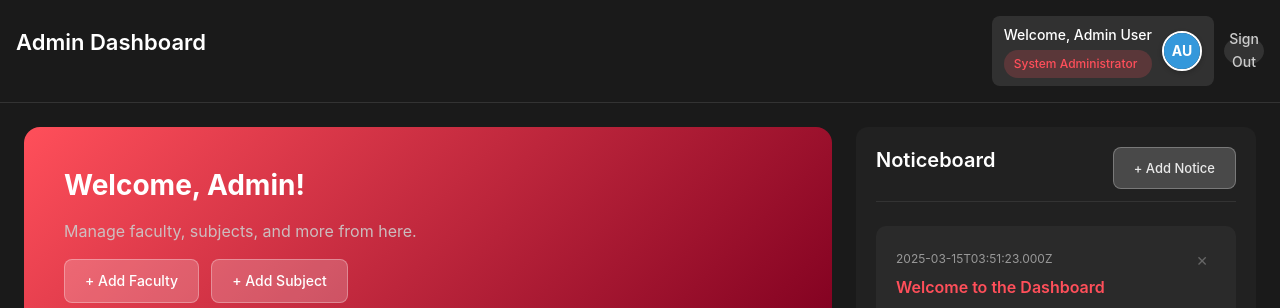
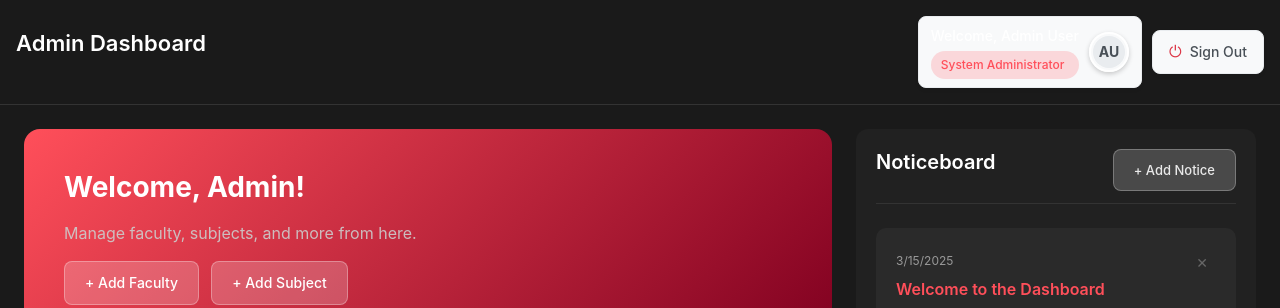
Before and after one commit to nidhidattani13/Feedback_system, a React (Vite) app in the folder Frontend/frontend/: page /feedback-system/admin-dashboard in a window 1280 px wide. Shown: the top 308 px of the page. Built offline with nearby package versions, Linux system fonts and the light colour scheme; no server answers.

Commit message:
SignoutAdmin

```diff
--- a/Frontend/frontend/src/Pages/AdminDashboard.jsx
+++ b/Frontend/frontend/src/Pages/AdminDashboard.jsx
@@ -1,7 +1,7 @@
 import React, { useState, useEffect } from "react";
 import { motion, AnimatePresence } from "framer-motion";
 import "../styles/AdminDashboard.css";
-import AdminProfile from "./AdminProfile"; // Import the AdminProfile component
+import AdminProfile from "./AdminProfile";
 
 const AdminDashboard = () => {
   const [subjects, setSubjects] = useState([]);
@@ -21,19 +21,7 @@ const AdminDashboard = () => {
   const [expandedFaculty, setExpandedFaculty] = useState(null);
   const [showProfileModal, setShowProfileModal] = useState(false);
   const [userData, setUserData] = useState(null);
-
-  // Signout function
-  const handleSignout = async () => {
-    try {
-      const { error } = await supabase.auth.signOut();
-      if (error) throw error;
-      localStorage.removeItem('userData');
-      window.location.href = '/login';
-    } catch (err) {
-      console.error('Signout error:', err);
-      alert('Error signing out. Please try again.');
-    }
-  };
+  const [showSignoutModal, setShowSignoutModal] = useState(false);
 
   // Sample admin data for the profile
   const adminData = {
@@ -159,7 +147,7 @@ const AdminDashboard = () => {
           id: savedNotice.id,
           date: savedNotice.date,
           title: savedNotice.title,
-          text: savedNotice.text || newNotice // Fallback to form input if text is missing
+          text: savedNotice.text || newNotice
         };
 
         setNotices([newNoticeForState, ...notices]);
@@ -175,7 +163,6 @@ const AdminDashboard = () => {
       }
     }
   };
-
 
   const handleRemoveNotice = (index) => {
     const updatedNotices = [...notices];
@@ -239,9 +226,23 @@ const AdminDashboard = () => {
     }
   };
 
-  // Toggle profile modal
-  const toggleProfileModal = () => {
-    setShowProfileModal(!showProfileModal);
+  const handleSignout = () => {
+    setShowSignoutModal(true);
+  };
+
+  const confirmSignout = async () => {
+    try {
+      // In a real app, you would call your authentication service here
+      // For example with Supabase:
+      // const { error } = await supabase.auth.signOut();
+      // if (error) throw error;
+
+      localStorage.removeItem('userData');
+      window.location.href = '/login';
+    } catch (err) {
+      console.error('Signout error:', err);
+      alert('Error signing out. Please try again.');
+    }
   };
 
   return (
@@ -254,7 +255,7 @@ const AdminDashboard = () => {
               <div
                 className="user-info-compact"
                 onClick={() => setShowProfileModal(true)}
-    style={{ cursor: 'pointer' }} // Add cursor style here
+                style={{ cursor: 'pointer' }}
               >
                 <div className="profile-info-container">
                   <span className="welcome-text">Welcome, {userData.name || "Admin"}</span>
@@ -280,8 +281,12 @@ const AdminDashboard = () => {
                 </div>
               </div>
             )}
-            <button className="control-btn" onClick={handleSignout}>
-              Sign Out
+            <button
+              className="signout-btn"
+              onClick={handleSignout}
+            >
+              <span className="signout-icon">⏻</span>
+              <span className="signout-text">Sign Out</span>
             </button>
           </div>
         </header>
@@ -527,7 +532,7 @@ const AdminDashboard = () => {
                     notices.map((notice, index) => (
                       <div key={index} className="notice-item">
                         <div className="notice-header">
-                          <div className="notice-date">{notice.date}</div>
+                          <div className="notice-date">{new Date(notice.date).toLocaleDateString()}</div>
                           <button
                             className="notice-remove-btn"
                             onClick={() => handleRemoveNotice(index)}
@@ -536,7 +541,7 @@ const AdminDashboard = () => {
                           </button>
                         </div>
                         <h3 className="notice-title">{notice.title}</h3>
-                        <p className="notice-text">{notice.text}</p>
+                        <p className="notice-text">{notice.text || notice.content}</p>
                       </div>
                     ))
                   ) : (
@@ -656,6 +661,13 @@ const AdminDashboard = () => {
         )}
       </AnimatePresence>
 
+      {/* Profile Modal */}
+      <AdminProfile
+        isOpen={showProfileModal}
+        onClose={() => setShowProfileModal(false)}
+        initialData={adminData}
+      />
+
       {/* Notice Modal */}
       <AnimatePresence>
         {showNoticeModal && (
@@ -705,12 +717,40 @@ const AdminDashboard = () => {
         )}
       </AnimatePresence>
 
-      {/* Profile Modal */}
-      <AdminProfile
-        isOpen={showProfileModal}
-        onClose={() => setShowProfileModal(false)}
-        initialData={adminData}
+      {/* Signout Confirmation Modal */}
+      <AnimatePresence>
+        {showSignoutModal && (
+          <>
+            <motion.div
+              className="overlay"
+              initial={{ opacity: 0 }}
+              animate={{ opacity: 1 }}
+              exit={{ opacity: 0 }}
+              onClick={() => setShowSignoutModal(false)}
             />
+            <motion.div
+              className="modal-container signout-modal"
+              initial={{ opacity: 0, scale: 0.9 }}
+              animate={{ opacity: 1, scale: 1 }}
+              exit={{ opacity: 0, scale: 0.9 }}
+            >
+              <h2 className="modal-heading">Sign Out</h2>
+              <p className="signout-message">Are you sure you want to sign out?</p>
+              <div className="button-container">
+                <button onClick={confirmSignout} className="confirm-button signout-confirm">
+                  Yes, Sign Out
+                </button>
+                <button
+                  onClick={() => setShowSignoutModal(false)}
+                  className="cancel-button"
+                >
+                  Cancel
+                </button>
+              </div>
+            </motion.div>
+          </>
+        )}
+      </AnimatePresence>
     </div>
   );
 };
--- a/Frontend/frontend/src/styles/AdminDashboard.css
+++ b/Frontend/frontend/src/styles/AdminDashboard.css
@@ -907,3 +907,135 @@
   align-items: center;
   justify-content: center;
 }
+/* Add these styles to your AdminDashboard.css file */
+
+/* Updated header controls */
+.header-controls {
+  display: flex;
+  align-items: center;
+  gap: 16px;
+}
+
+/* Improved user info compact styling with red accent */
+.user-info-compact {
+  display: flex;
+  align-items: center;
+  gap: 10px;
+  background-color: #f8f9fa;
+  border-radius: 8px;
+  padding: 8px 12px;
+  border: 1px solid #e9ecef;
+  box-shadow: 0 2px 4px rgba(0, 0, 0, 0.05);
+  transition: all 0.2s ease;
+  position: relative;
+}
+
+.user-info-compact:hover {
+  box-shadow: 0 4px 8px rgba(0, 0, 0, 0.1);
+  border-color: #dc3545;
+}
+
+.user-info-compact::after {
+  content: '';
+  position: absolute;
+  bottom: -2px;
+  left: 0;
+  width: 100%;
+  height: 2px;
+  background: linear-gradient(to right, #dc3545, #f9858b);
+  opacity: 0;
+  transition: opacity 0.2s ease;
+}
+
+.user-info-compact:hover::after {
+  opacity: 1;
+}
+
+/* Updated avatar mini with red border on hover */
+.avatar-placeholder-mini {
+  width: 32px;
+  height: 32px;
+  border-radius: 50%;
+  background-color: #e9ecef;
+  display: flex;
+  align-items: center;
+  justify-content: center;
+  font-weight: bold;
+  color: #495057;
+  transition: all 0.2s ease;
+  border: 2px solid transparent;
+}
+
+.user-info-compact:hover .avatar-placeholder-mini {
+  border-color: #dc3545;
+  background-color: #f8f9fa;
+}
+
+/* New signout button styling */
+.signout-btn {
+  display: flex;
+  align-items: center;
+  gap: 6px;
+  background-color: #f8f9fa;
+  border: 1px solid #e9ecef;
+  padding: 8px 16px;
+  border-radius: 8px;
+  font-weight: 500;
+  cursor: pointer;
+  transition: all 0.2s ease;
+  color: #495057;
+  box-shadow: 0 2px 4px rgba(0, 0, 0, 0.05);
+  position: relative;
+}
+
+.signout-btn::after {
+  content: '';
+  position: absolute;
+  bottom: -2px;
+  left: 0;
+  width: 100%;
+  height: 2px;
+  background: linear-gradient(to right, #dc3545, #f9858b);
+  opacity: 0;
+  transition: opacity 0.2s ease;
+}
+
+.signout-btn:hover {
+  background-color: #fff;
+  border-color: #dc3545;
+  box-shadow: 0 4px 8px rgba(0, 0, 0, 0.1);
+}
+
+.signout-btn:hover::after {
+  opacity: 1;
+}
+
+.signout-icon {
+  color: #dc3545;
+  font-size: 16px;
+  margin-right: 2px;
+}
+
+.signout-btn:hover .signout-text {
+  color: #dc3545;
+}
+
+/* Signout modal styling */
+.signout-modal {
+  max-width: 400px;
+}
+
+.signout-message {
+  margin: 20px 0;
+  font-size: 16px;
+  color: #495057;
+  text-align: center;
+}
+
+.signout-confirm {
+  background-color: #dc3545;
+}
+
+.signout-confirm:hover {
+  background-color: #c82333;
+}
```
Lines whose indentation alone changed are shown as unchanged.
